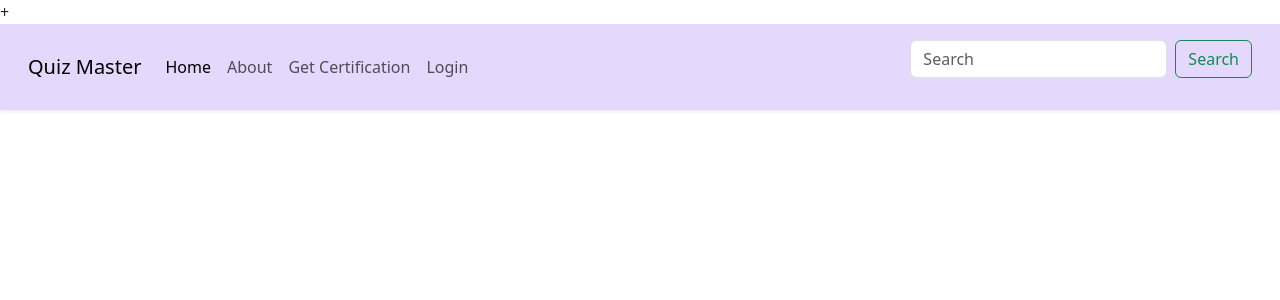
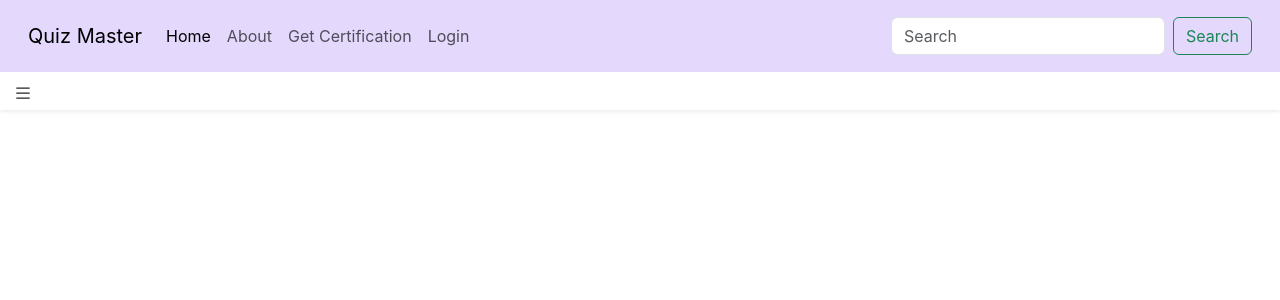
Before and after one commit to harshbhange0/quizmaster, a React (Create React App) app: page / in a window 1280 px wide. Shown: the top 300 px of the page. Built offline with nearby package versions, Linux system fonts and the light colour scheme.

Commit message:
offcanvas.js page added

```diff
--- a/public/index.html
+++ b/public/index.html
@@ -1,4 +1,4 @@
-+<!DOCTYPE html>
+<!DOCTYPE html>
 <html lang="en">
   <head>
     <meta charset="utf-8" />
--- a/src/App.css
+++ b/src/App.css
@@ -1,3 +1,6 @@
 .modify-navbar{
     background-color: #e4d8fd;
 }
+.offcanvas-btn{
+
+}
--- a/src/App.js
+++ b/src/App.js
@@ -1,12 +1,14 @@
 import React from "react";
 import Navbar from "./Components/Navbar";
 import './App.css'
+import Offcanvas from "./Components/Offcanvas";
 
 
 function App() {
   return (
     <div className="App shadow-sm ">
       <Navbar />
+      <Offcanvas/>
       <div className="container-fluid">
         <div className="row">
           <div className="d-none d-sm-none d-md-flex col-md-3">
--- /dev/null
+++ b/src/Components/Offcanvas.js
@@ -0,0 +1,26 @@
+import Linesvg from "./img/Linesvg"
+
+function Offcanvas(){
+    return(
+        <>
+        <div className="sidebar">
+        <a className="btn offcanvas-btn" type="button" data-bs-toggle="offcanvas" data-bs-target="#staticBackdrop" aria-controls="staticBackdrop">
+    <Linesvg IconHeight="20" IconWidth="20"/>
+
+</a>
+
+<div className="offcanvas offcanvas-start" data-bs-backdrop="static" tabindex="-1" id="staticBackdrop" aria-labelledby="staticBackdropLabel">
+  <div className="offcanvas-header">
+    <h5 className="offcanvas-title d-flex text-center"  id="staticBackdropLabel ">Quiz</h5>
+    <button type="button" class="btn-close" data-bs-dismiss="offcanvas" aria-label="Close"></button>
+  </div>
+  <div className="offcanvas-body">
+    <div>
+
+    </div>
+  </div>
+</div>
+</div>
+</>
+    )
+} export default Offcanvas
--- /dev/null
+++ b/src/Components/img/Linesvg.js
@@ -0,0 +1,11 @@
+import React from 'react'
+
+function Linesvg({IconHeight,IconWidth}) {
+  return (
+    <svg xmlns="http://www.w3.org/2000/svg" width={IconWidth} height={IconHeight} fill="currentColor" class="bi bi-list" viewBox="0 0 16 16">
+  <path fill-rule="evenodd" d="M2.5 12a.5.5 0 0 1 .5-.5h10a.5.5 0 0 1 0 1H3a.5.5 0 0 1-.5-.5zm0-4a.5.5 0 0 1 .5-.5h10a.5.5 0 0 1 0 1H3a.5.5 0 0 1-.5-.5zm0-4a.5.5 0 0 1 .5-.5h10a.5.5 0 0 1 0 1H3a.5.5 0 0 1-.5-.5z"/>
+</svg>
+  )
+}
+
+export default Linesvg
```
Also changed, not shown: src/Components/SideBar.js (deleted).
